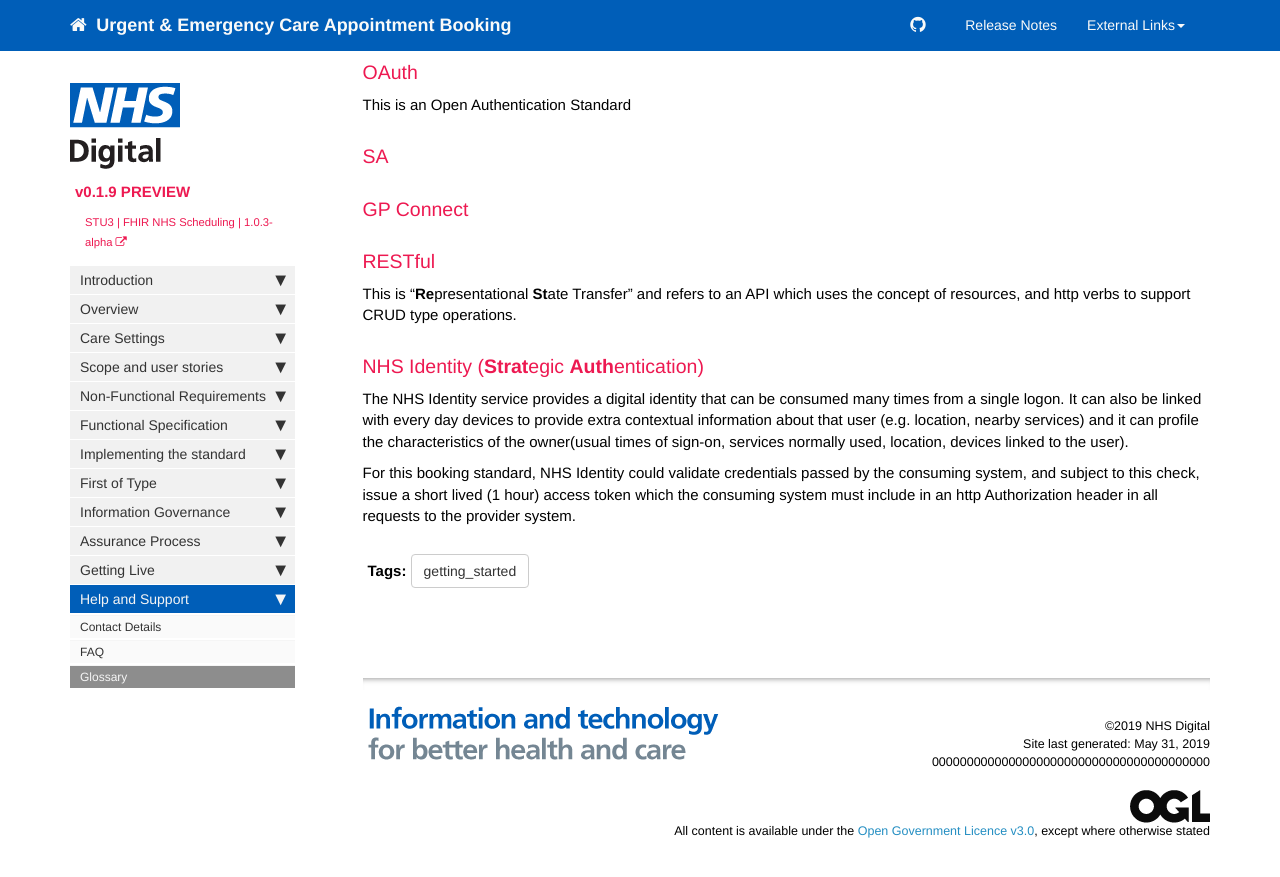
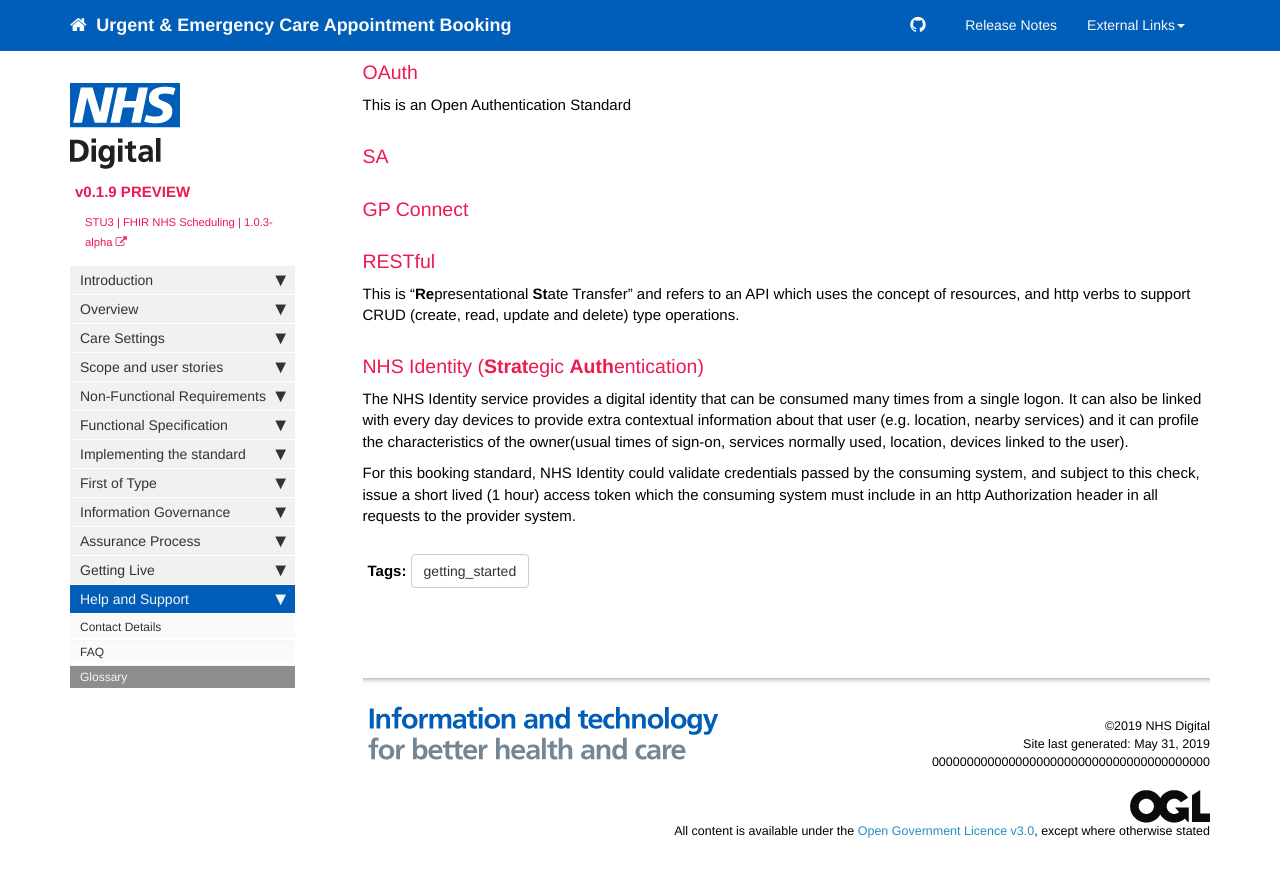
Before and after one commit to nhsd-a2si/docs-uec-appts, a Jekyll site: the page built from _pages/help_and_support/glossary.md, in a window 1280 px wide and 900 px high, scrolled down 1012 px. Shown: the top 877 px of the window. Built offline with Jekyll 4.4.1, drawn with Linux system fonts in a browser that asks for light colours; nearby versions of some CDN libraries.

Commit message:
Update glossary.md

```diff
--- a/_pages/help_and_support/glossary.md
+++ b/_pages/help_and_support/glossary.md
@@ -44,7 +44,7 @@ This is an Open Authentication Standard
 ### GP Connect
 
 ### RESTful
-This is "**Re**presentational **St**ate Transfer" and refers to an API which uses the concept of resources, and http verbs to support CRUD type operations.
+This is "**Re**presentational **St**ate Transfer" and refers to an API which uses the concept of resources, and http verbs to support CRUD (create, read, update and delete) type operations.
 
 ### NHS Identity (**Strat**egic **Auth**entication)
 The NHS Identity service provides a digital identity that can be consumed many times from a single logon. It can also be linked with every day devices to provide extra contextual information about that user (e.g. location, nearby services) and it can profile the characteristics of the owner(usual times of sign-on, services normally used, location, devices linked to the user).
```
